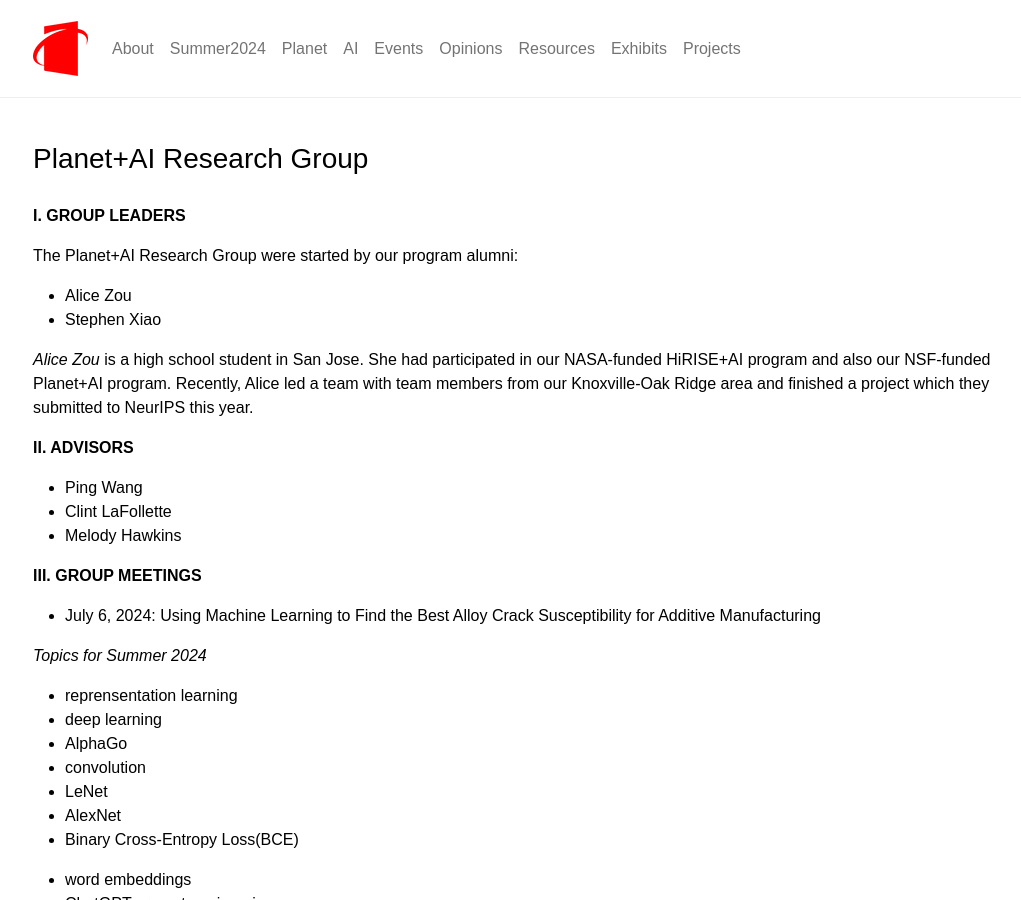
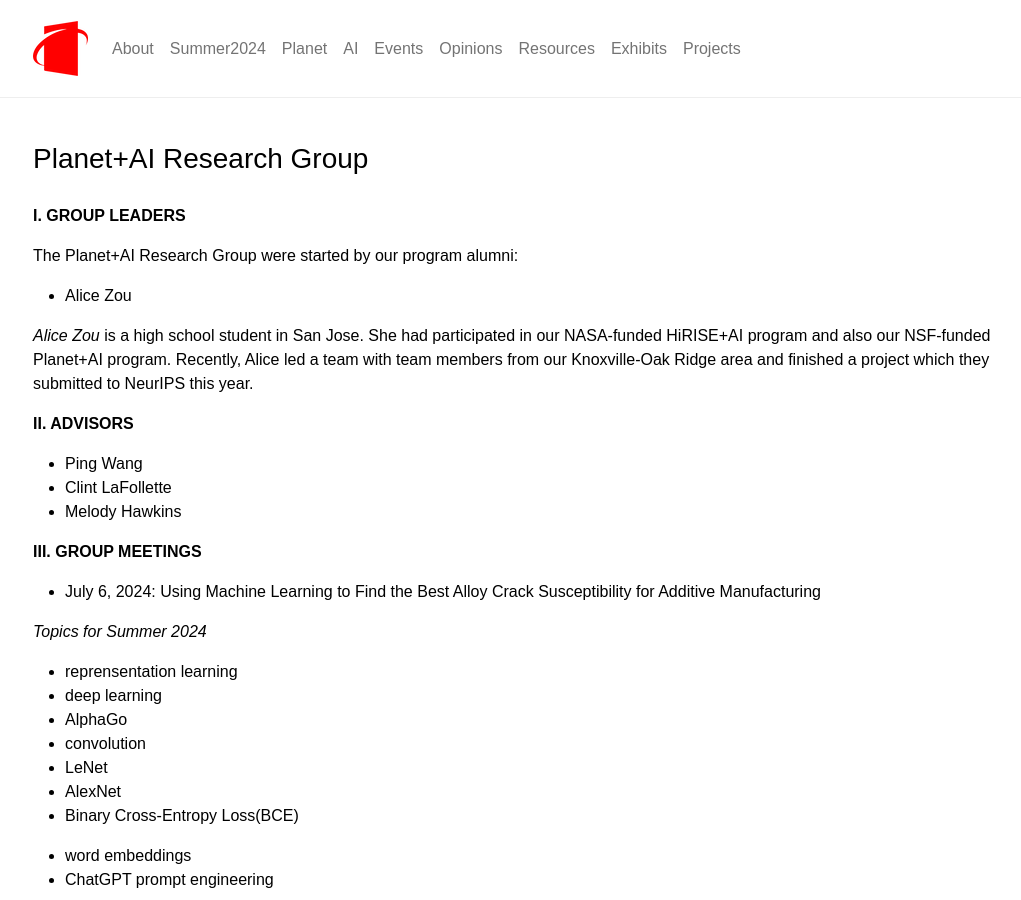
Before and after one commit to planet-ai-2023/planet-ai-2023.github.io, a Jekyll site: the page built from _posts/2024-7-2-planet-ai-research-group.md, in a window 1280 px wide and 900 px high. Shown: the whole window, without its empty margins (119-1140 px from the left). Built offline with Jekyll 4.4.1, drawn with Linux system fonts in a browser that asks for light colours.

Commit message:
Update 2024-7-2-planet-ai-research-group.md

```diff
--- a/_posts/2024-7-2-planet-ai-research-group.md
+++ b/_posts/2024-7-2-planet-ai-research-group.md
@@ -10,7 +10,7 @@ tags: [ AI, summer2024 ]
 
 The Planet+AI Research Group were started by our program alumni:
 - Alice Zou
-- Stephen Xiao
+
 
 
 *Alice Zou* is a high school student in San Jose. She had participated in our NASA-funded HiRISE+AI program and also our NSF-funded Planet+AI program. Recently, Alice led a team with team members from our Knoxville-Oak Ridge area and finished a project which they submitted to NeurIPS this year.
```
